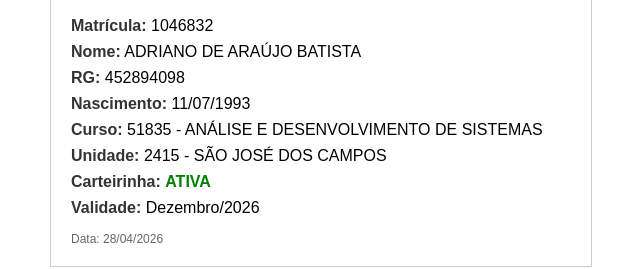
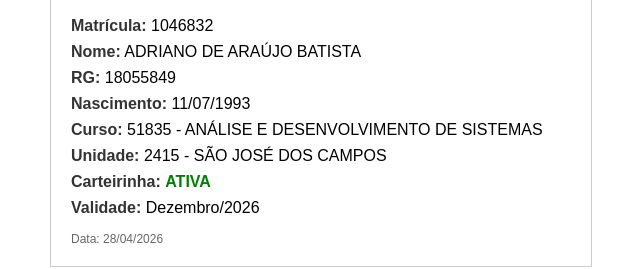
Before and after one commit to unipeducacional/carteirinhaunip, a plain HTML site: page index.html in a window 1280 px wide. Shown: the part 249-518 px from the top of the page, 319-959 px from the left. Drawn offline with Linux system fonts and the light colour scheme.

Commit message:
Update index.html

```diff
--- a/index.html
+++ b/index.html
@@ -53,7 +53,7 @@
     <h2>Dados do Aluno</h2>
     <div class="linha"><span class="label">Matrícula:</span> 1046832</div>
     <div class="linha"><span class="label">Nome:</span> ADRIANO DE ARAÚJO BATISTA</div>
-    <div class="linha"><span class="label">RG:</span> 452894098</div>
+    <div class="linha"><span class="label">RG:</span> 18055849</div>
     <div class="linha"><span class="label">Nascimento:</span> 11/07/1993</div>
     <div class="linha"><span class="label">Curso:</span> 51835 - ANÁLISE E DESENVOLVIMENTO DE SISTEMAS</div>
     <div class="linha"><span class="label">Unidade:</span> 2415 - SÃO JOSÉ DOS CAMPOS</div>
```
